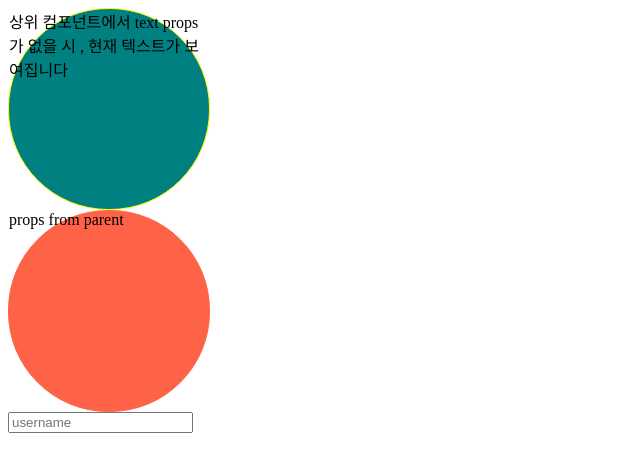
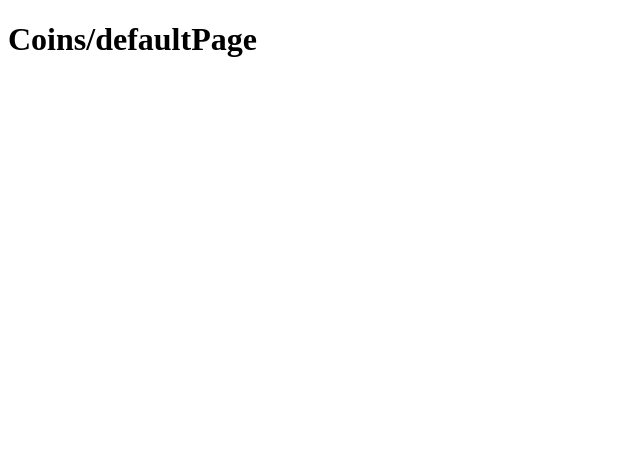
Before and after one commit to hojncode/ReactStudy, a React (Create React App) app: page / in a window 1280 px wide. Shown: the top 472 px of the page, without its empty margins (0-640 px from the left). Built offline with nearby package versions, Linux system fonts and the light colour scheme.

Commit message:
[study] Router , useParams 타입스크립트에서 사용하기 1. App.tsx 에 Router.tsx 를 import 2. useParams 사용 - interface 로 타입값을 string으로 지정해주고,  url/:id 입력시 페이지 전환됨.

```diff
--- a/package.json
+++ b/package.json
@@ -8,6 +8,8 @@
     "@testing-library/user-event": "^13.5.0",
     "react": "^18.2.0",
     "react-dom": "^18.2.0",
+    "react-query": "^3.39.2",
+    "react-router-dom": "^5.3.0",
     "react-scripts": "5.0.1",
     "styled-components": "^5.3.5",
     "web-vitals": "^2.1.4"
@@ -41,6 +43,7 @@
     "@types/node": "^18.11.7",
     "@types/react": "^18.0.24",
     "@types/react-dom": "^18.0.8",
+    "@types/react-router-dom": "^5.3.3",
     "@types/styled-components": "^5.1.26",
     "typescript": "^4.8.4"
   }
--- a/src/App.tsx
+++ b/src/App.tsx
@@ -1,39 +1,63 @@
 import React, { useState } from "react";
 import Circle from "./Circle";
+import styled from "styled-components";
+import Router from "./Router";
 
 
+//1. 이론 연습
+// function App() {
+
+//     const [value, setValue] = useState("");
+
+//     const onChange = (event: React.FormEvent<HTMLInputElement>) => {
+//       const {
+//         currentTarget : {value},
+//       } = event;
+//       setValue(value);
+//     };
+
+//     const onSubmit = (event: React.FormEvent<HTMLFormElement>) => {
+//       event.preventDefault();
+//       console.log("hello", value);
+//     };
+
+//     return (
+//     <div>
+//       <Circle borderColor="yellow" bgColor="teal"/>
+//       <Circle text="props from parent" bgColor="tomato"/>
+
+//       <form onSubmit={onSubmit}>
+//         <input
+//           value={value}
+//           onChange={onChange}
+//           type="text"
+//           placeholder="username"
+//         />
+//       </form>
+//     </div>
+//   )
+
+// }
+
+// 2. 이론 2번째
+//   const Container = styled.div`
+//     background-color: ${(props) => props.theme.bgColor};
+//   `
+
+//   const H1 =styled.div`
+//     color: ${(props)=> props.theme.textColor};
+//   `
+
+//   function App() {
+//     return (
+//       <Container>
+//         <H1>hahahahahahah</H1>
+//       </Container>
+//     )
+//   }
 
 function App() {
-
-    const [value, setValue] = useState("");
-
-    const onChange = (event: React.FormEvent<HTMLInputElement>) => {
-      const {
-        currentTarget : {value},
-      } = event;
-      setValue(value);
-    };
-
-    const onSubmit = (event: React.FormEvent<HTMLFormElement>) => {
-      event.preventDefault();
-      console.log("hello", value);
-    };
-
-    return (
-    <div>
-      <Circle borderColor="yellow" bgColor="teal"/>
-      <Circle text="props from parent" bgColor="tomato"/>
-
-      <form onSubmit={onSubmit}>
-        <input
-          value={value}
-          onChange={onChange}
-          type="text"
-          placeholder="username"
-        />
-      </form>
-    </div>
-  )
+  return <Router></Router>
 }
 
 export default App;
--- /dev/null
+++ b/src/Router.tsx
@@ -0,0 +1,18 @@
+import {BrowserRouter,Route,Switch} from "react-router-dom";
+import Coin from "./routes/Coin";
+import Coins from "./routes/Coins";
+
+function Router() {
+    return <BrowserRouter>
+                <Switch>
+                    <Route path="/:coinId">
+                        <Coin/>
+                    </Route>
+                    <Route path="/">
+                        <Coins/>
+                    </Route>
+                </Switch>
+            </BrowserRouter>
+}
+
+export default Router;
--- a/src/index.tsx
+++ b/src/index.tsx
@@ -1,6 +1,11 @@
 import React from "react";
 import ReactDOM from "react-dom/client";
+// import ReactDOM from "react-dom";
+import { ThemeProvider } from "styled-components";
 import App from "./App";
+import { theme } from "./theme";
+// import { darkTheme, lightTheme } from "./theme";
+
 
 const root = ReactDOM.createRoot(
   document.getElementById("root") as HTMLElement
@@ -8,6 +13,18 @@
 
 root.render(
   <React.StrictMode>
-    <App />
+    <ThemeProvider theme={theme}>
+      <App />
+    </ThemeProvider>
   </React.StrictMode>
 );
+
+// 다른 형식이지만 실행 가능 함. (주석처리 된 부분) 17버젼이라 , 18버젼에서는 사용하지 말 것.
+// ReactDOM.render(
+//   <React.StrictMode>
+//     <ThemeProvider theme={darkTheme}>
+//       <App />
+//     </ThemeProvider>
+//   </React.StrictMode>,
+//   document.getElementById("root")
+// );
--- /dev/null
+++ b/src/routes/Coin.tsx
@@ -0,0 +1,24 @@
+import { useParams } from "react-router-dom";
+
+interface Params {
+    coinId:string;
+}
+
+function Coin() {
+        const {coinId} = useParams<Params>();
+    return <h1>Coin: {coinId}</h1>;
+}
+
+export default Coin;
+
+
+
+
+// const {coinId} = useParams<{coinId:string}>();
+// 를 interface 를 사용해서 정의 할 수 있다.
+// ===
+// interface Params {
+//     coinId:string;
+// }
+//...
+// const {coinId} = useParams<Params>();
--- /dev/null
+++ b/src/routes/Coins.tsx
@@ -0,0 +1,5 @@
+function Coins() {
+    return <h1>Coins/defaultPage</h1>;
+}
+
+export default Coins;
--- /dev/null
+++ b/src/theme.ts
@@ -0,0 +1,20 @@
+import { DefaultTheme } from "styled-components"
+
+
+// export const lightTheme:DefaultTheme = {
+//     bgColor:"white",
+//     textColor:"black",
+//     btnColor:"tomato"
+// }
+
+// export const darkTheme:DefaultTheme = {
+//     bgColor:"black",
+//     textColor:"white",
+//     btnColor:"teal"
+// }
+
+export const theme:DefaultTheme = {
+    bgColor:"white",
+    textColor:"black",
+    btnColor:"tomato"
+}
```
Also changed, not shown: src/styled.d.ts (added, +11 -0 lines), 1 other file (tests, documents, lock files or other folders).
